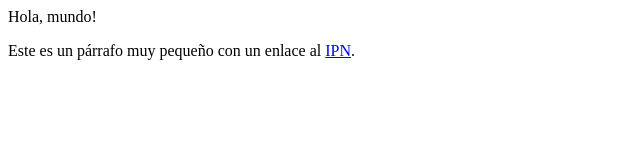
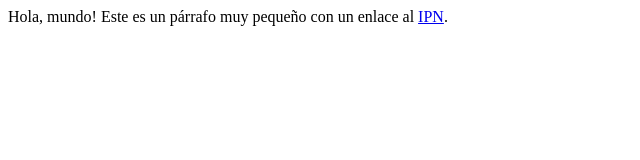
Before and after one commit to aro280994/aro280994.github.io, a plain HTML site: page index.html in a window 1280 px wide. Shown: the whole page, without its empty margins (0-640 px from the left). Drawn offline with Linux system fonts and the light colour scheme.

Commit message:
Update index.html

```diff
--- a/index.html
+++ b/index.html
@@ -1,7 +1,6 @@
 <html>
 <body>
-<p>Hola, mundo!</p>
-  <p>
+<p>Hola, mundo!
   Este es un p&aacute;rrafo muy peque&ntilde;o
   con un enlace al
     <a href="http;//www.ipn.mx">IPN</a>.
```
